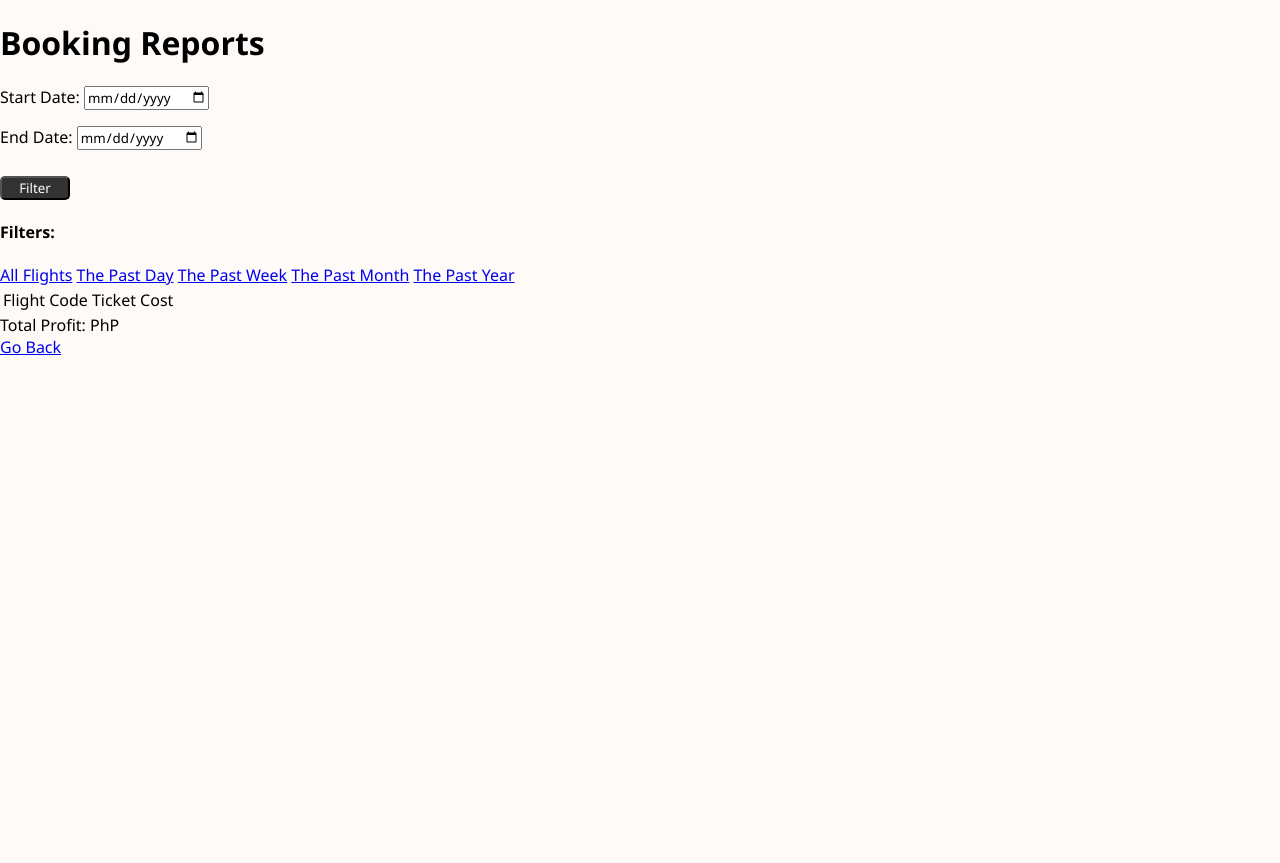
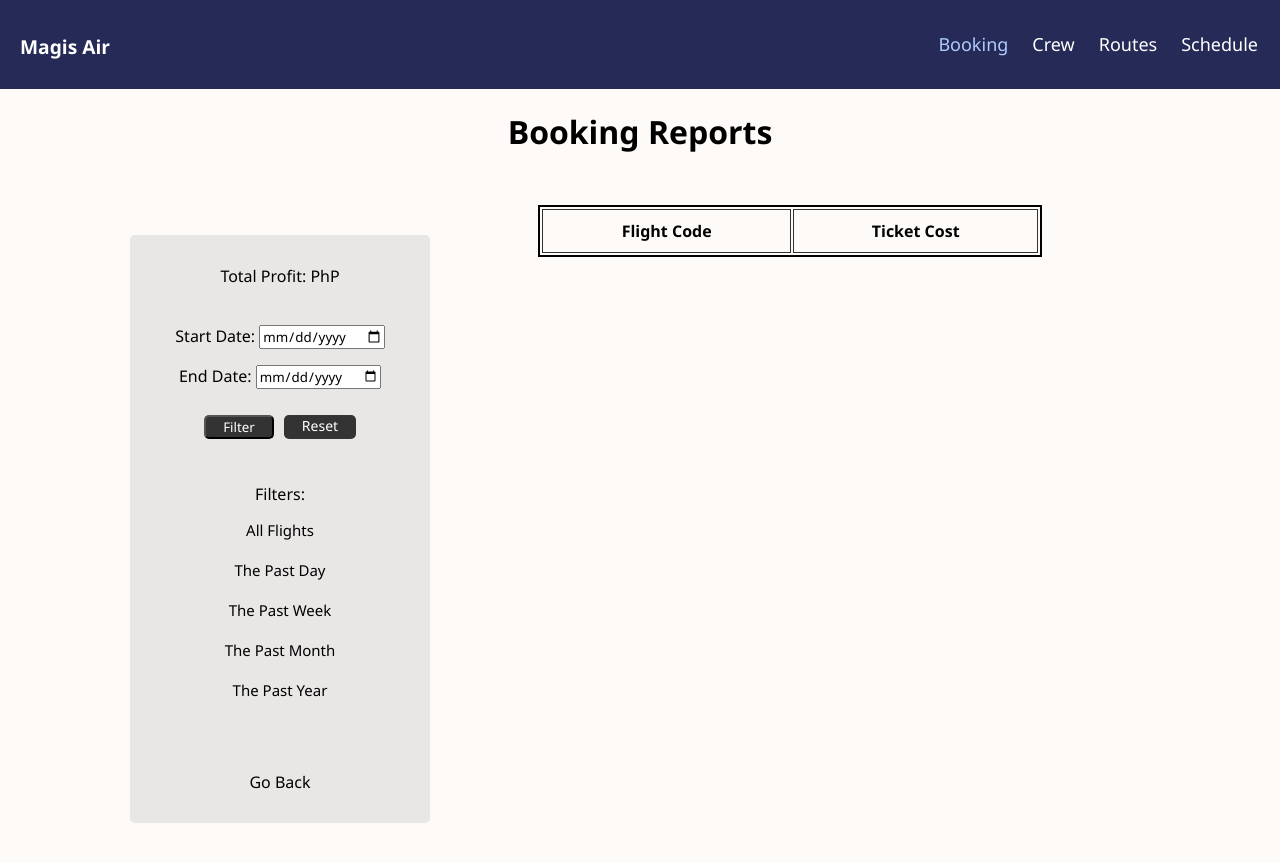
Before and after one commit to Alvallesteros/Magis-Air, a Django app: page /booking/reports/ in a window 1280 px wide. Before the commit the page ends 355 px from the top, so only its background shows below. Run offline with Django 3.2, Linux system fonts and the light colour scheme; data that the repository does not hold is empty.

Commit message:
added booking_report frontend (^-^)

```diff
--- a/MagisAir/app_booking/templates/app_booking/booking_report.html
+++ b/MagisAir/app_booking/templates/app_booking/booking_report.html
@@ -2,21 +2,47 @@
 
 {% block title %}Booking Reports - MagisAir{% endblock %}
 
+{% block header %}
+    <div class="header">
+        <div class="header-left">
+            Magis Air
+        </div>
+        <div class="header-right">
+            <a class="active" href="">Booking</a>
+            <a href="crew/">Crew</a>
+            <a href="routes/">Routes</a>
+            <a href="../">Schedule</a>
+        </div>
+    </div>
+{% endblock %}
+
 {% block content %}
-
+    <center>
         <h1>Booking Reports</h1>
+        <div class="content-container">
+            <div class="left-container">
+                Total Profit: PhP {{ total|floatformat:2 }} <br><br>
                 <form method="get">
                     {{ form.as_p }}
+                    <div class="button-container">
                         <button type="submit">Filter</button>
+                        <a href="../reports/">Reset</a>
+                    </div>
                 </form>
 
-    <h4>Filters:</h4>
+                <br><br>Filters:<br>
+                <div class="filter-container">
                     <a href="{% url 'booking_report' %}">All Flights</a>
                     <a href="{% url 'booking_report_filtered' filter_type='Past Day'%}">The Past Day</a>
                     <a href="{% url 'booking_report_filtered' filter_type='Past Week'%}">The Past Week</a>
                     <a href="{% url 'booking_report_filtered' filter_type='Past Month'%}">The Past Month</a>
                     <a href="{% url 'booking_report_filtered' filter_type='Past Year'%}">The Past Year</a>
+                </div>
 
+                <br><br><br>
+                <a href="{% url 'booking_list' %}" class="back-button">Go Back</a>
+            </div>
+            <div class="right-container">
                 <table>
                     <thead>
                         {% for header in flights_column %}
@@ -30,8 +56,7 @@
                         </tr>
                     {% endfor %}
                 </table>
-
-    Total Profit: PhP {{ total|floatformat:2 }} <br>
-
-    <a href="{% url 'booking_list' %}">Go Back</a>
+            </div>
+        </div>
+    </center>
 {% endblock %}
--- a/MagisAir/static/css/style.css
+++ b/MagisAir/static/css/style.css
@@ -43,7 +43,17 @@ body {
 .header-right {
     float: right;
 }
-/* booking list css */
+button {
+    background-color: #333;
+    color: white;
+    border-radius: 5px;
+    margin-top: 10px;
+    width: 70px;
+}
+button:hover {
+    pointer-events: auto;
+}
+/* booking list */
 .input-container {
     display: flex;
     text-align: center;
@@ -61,13 +71,6 @@ body {
     padding: 30px;
     box-sizing: border-box;
 }
-button {
-    background-color: #333;
-    color: white;
-    border-radius: 5px;
-    margin-top: 10px;
-    width: 70px;
-}
 .input-container a {
     text-transform: uppercase;
     font-weight: 500;
@@ -80,3 +83,90 @@ button {
 .input-container a:hover {
     background-color: rgba(196, 193, 189, 0.248);
 }
+
+
+/* booking report */
+.content-container {
+    display: flex;
+    flex-direction: row;
+    padding: 30px;
+    margin: 10px;
+    justify-content: center;
+}
+.left-container,
+.right-container {
+    flex: 1;
+}
+.left-container {
+    margin-top: 30px;
+    display: flex;
+    text-align: center;
+    justify-content: center;
+    align-items: center;
+    flex-direction: column;
+    z-index: 1;
+    max-width: 300px;
+    max-height: 600px;
+    padding: 30px;
+    box-sizing: border-box;
+    background-color: rgba(205, 205, 205, 0.415);
+    border-radius: 5px;
+}
+.button-container {
+    display: flex;
+    gap: 10px;
+    justify-content: center;
+}
+.button-container a {
+    text-decoration: none;
+    background-color: #333;
+    color: white;
+    border-radius: 5px;
+    margin-top: 10px;
+    padding-top: 1px;
+    padding-bottom: 1px;
+    padding-left: 6px;
+    padding-right: 6px;
+    width: 60px;
+    font-size: 14px;
+}
+.filter-container {
+    display: flex;
+    justify-content: center;
+    flex-direction: column;
+}
+.filter-container a{
+    color: black;
+    text-decoration: none;
+    font-size: 15px;
+    text-align: center;
+    justify-content: center;
+    margin-top: 10px;
+    padding: 5px;
+    width: auto;
+}
+.filter-container a:hover,
+.back-button:hover {
+    font-weight: bold;
+}
+.back-button {
+    text-decoration: none;
+    color: black;
+}
+.right-container {
+    max-width: 60%;
+}
+table {
+    width: 70%;
+    margin: 0 auto;
+    border: 2px solid black;
+}
+thead {
+    width: fit-content;
+    font-weight: bold;
+}
+td {
+    text-align: center;
+    padding: 10px;
+    border: 1px solid #333;
+}
```
Lines whose indentation alone changed are shown as unchanged.
